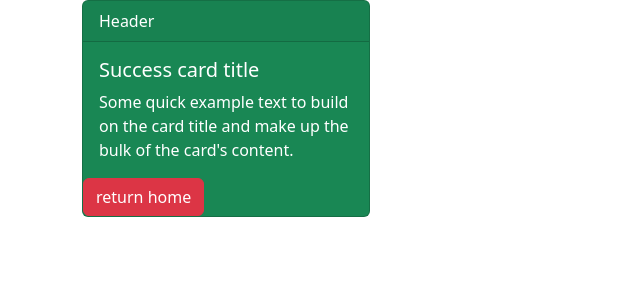
After one commit to AhmedOmi/rh_test_backend, a Django app: page /success in a window 1280 px wide. The commit adds this page. Shown: the top 300 px of the page, without its empty margins (0-640 px from the left). Run offline with Django 3.2, Linux system fonts and the light colour scheme.

Commit message:
refactor: add to project

```diff
--- a/employee/models.py
+++ b/employee/models.py
@@ -1,5 +1,4 @@
 from django.db import models
-from sqlalchemy import false
 
 
 class Employee(models.Model):
@@ -12,12 +11,12 @@ class Employee(models.Model):
     name = models.CharField(max_length=30)
     surname = models.CharField(max_length=30)
     birthday = models.DateField()
-    hired_on = models.DateTimeField()
+    hired_on = models.DateField()
     position = models.CharField(max_length=30)
     email = models.CharField(max_length=30)
     phone_number = models.CharField(max_length=30)
     is_manager = models.BooleanField(default=False)
-    team = models.CharField(max_length=15, choices=TEAMS, null=True)
+    team = models.CharField(max_length=15, choices=TEAMS, null=True, blank=True)
 
     def __str__(self):
         return self.name
--- a/employee/templates/add.html
+++ b/employee/templates/add.html
@@ -2,7 +2,7 @@
 {% block title %}add new employees{% endblock %}
 {% block content %}
 <h1>Add New employees</h1>
-<form action="" method="POST">
+<form method="POST">
     {% csrf_token %}
     {{form.as_p}}
     <input class="btn btn-info" type="submit" value="Send">
--- /dev/null
+++ b/employee/templates/success.html
@@ -0,0 +1,15 @@
+{%extends "base.html" %}
+{% block title %}Success{% endblock %}
+{% block content %}
+<div class="card text-white bg-success mb-3" style="max-width: 18rem;">
+    <div class="card-header">Header</div>
+    <div class="card-body">
+        <h5 class="card-title">Success card title</h5>
+        <p class="card-text">Some quick example text to build on the card title
+            and make up the bulk of the card's content.</p>
+    </div>
+    <div class="">
+        <a href="{% url 'list_employees'%}" class="btn btn-danger"> return home</a>
+    </div>
+</div>
+{% endblock %}
--- a/employee/urls.py
+++ b/employee/urls.py
@@ -1,4 +1,4 @@
-from re import template
+from django.views.generic import TemplateView
 from django.urls import path
 from rest_framework.urlpatterns import format_suffix_patterns
 from . import views
@@ -6,6 +6,7 @@ from . import views
 
 urlpatterns = [
     path('', views.list, name='list_employees'),
+    path('success',TemplateView.as_view(template_name='success.html')),
     path('add/', views.CreateEmployee, name='create_employee'),
     path('employees/', views.EmployeesList.as_view()),
     path('employees/<int:pk>/', views.EmployeeDetails.as_view()),
```
Also changed, not shown: employee/forms.py (added, +13 -0 lines), employee/views.py (+27 -2 lines), employee/migrations/0001_initial.py (added), employee/migrations/0002_alter_employee_team.py (added), employee/migrations/0003_auto_20220524_1955.py (added), 1 other file.
